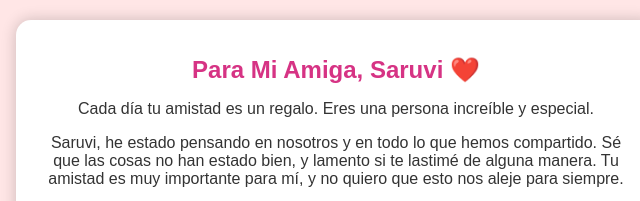
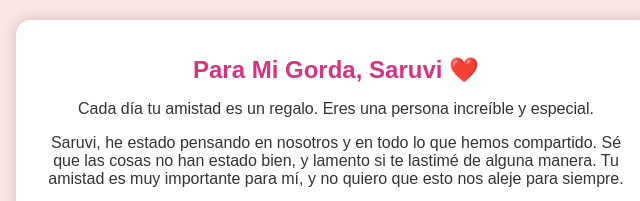
Before and after one commit to cifradorbrayan/cifradorbrayan.github.io, a plain HTML site: page index.html in a window 1280 px wide. Shown: the top 201 px of the page, 304-944 px from the left. Drawn offline with Linux system fonts and the light colour scheme.

Commit message:
Update index.html

```diff
--- a/index.html
+++ b/index.html
@@ -117,7 +117,7 @@
 
     <!-- Contenedor Principal -->
     <div class="container">
-        <h1>Para Mi Amiga, Saruvi ❤️</h1>
+        <h1>Para Mi Gorda, Saruvi ❤️</h1>
         <p>Cada día tu amistad es un regalo. Eres una persona increíble y especial.</p>
         <p>
             Saruvi, he estado pensando en nosotros y en todo lo que hemos compartido. Sé que las cosas no han estado bien,
```
